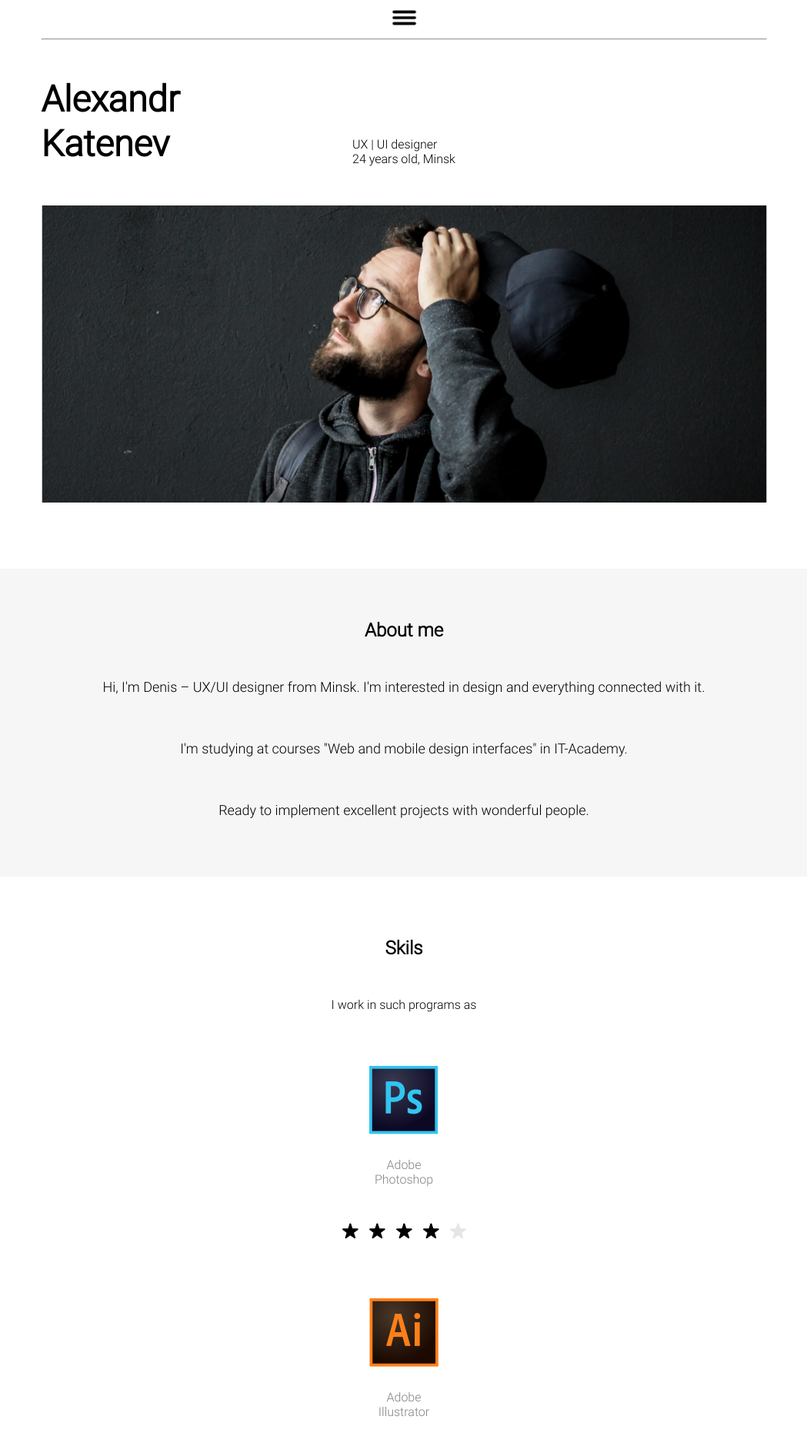
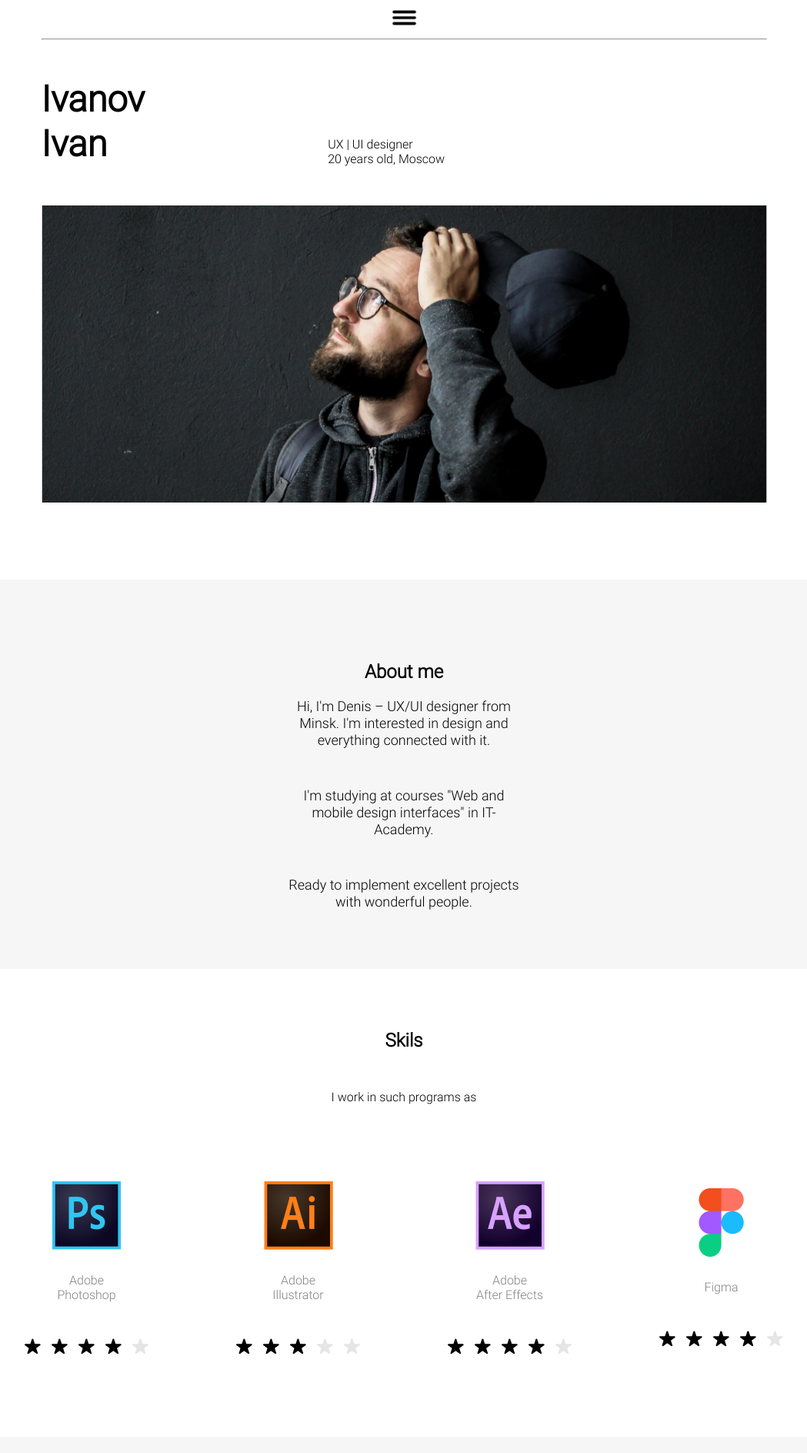
Before and after one commit to goldenmember94/hcp, a plain HTML site: page index.html in a window 1280 px wide. Shown: the top 1888 px of the page at 77% size, without its empty margins (115-1164 px from the left). Drawn offline with Linux system fonts and the light colour scheme.

```diff
--- a/index.html
+++ b/index.html
@@ -19,14 +19,14 @@
 
         <header class="header">
           <div class="header_wrapper-top">
-            <span class="header__logo-text">Alexandr</span>
-            <span class="header__logo-text">Katenev</span>
+            <span class="header__logo-text">Ivanov</span>
+            <span class="header__logo-text">Ivan</span>
           </div>
 
 
           <div class="header__wrapper-description">
             <div class="header__caption">UX | UI designer</div>
-            <div class="header__caption">24 years old, Minsk</div>
+            <div class="header__caption">20 years old, Moscow</div>
           </div>
 
         </header>
@@ -58,8 +58,8 @@
       <section class="about-me">
         <h2 class="about-me__heading">About me</h2>
         <p class="about-me__caption">Hi, I'm Denis – UX/UI designer from Minsk. I'm interested in design and everything connected with it. </p>
-        <p class="about-me__caption"> I'm studying at courses "Web and mobile design interfaces" in IT-Academy.</p>
-        <p class="about-me__caption">Ready to implement excellent projects with wonderful people.</p>
+        <p class="about-me__caption"> I'm studying at courses  "Web and mobile design interfaces" in IT-Academy.</p>
+        <p class="about-me__caption">Ready to implement excellent  projects with wonderful people.</p>
       </section>
 
       <section class="skils-list">
@@ -68,6 +68,8 @@
           <h2 class="skils-list__heading">Skils</h2>
           <div class="skils-list__description-top">I work in such programs as</div>
         </div>
+
+        <div class="skils-list__item-wrapper">
 
           <div class="skils-list__item">
             <div class="skils-list__image">
@@ -128,6 +130,10 @@
             </div>
           </div>
 
+        </div>
+
+
+
       </section>
 
       <section class="portfolio-list">
--- a/style/_about-me.scss
+++ b/style/_about-me.scss
@@ -4,7 +4,7 @@
   flex-direction: column;
   justify-content: center;
   background-color:#F6F6F6;
-  padding-bottom: 46px;
+  padding-bottom: 26px;
   padding-top: 46px;
 }
 
@@ -16,5 +16,16 @@
   text-align: center;
   font-size: 18px;
   line-height: 22px;
-  margin: 29px;
+  box-sizing: border-box;
+  width: 316px;
+  margin: 0 auto;
+  margin-bottom: 50px;
 }
+
+@media (min-width: 1200px) {
+
+  .about-me {
+    padding-top: 86px;
+  }
+
+}
--- a/style/_footer.scss
+++ b/style/_footer.scss
@@ -31,8 +31,10 @@
 }
 
 .footer_links {
+  width: 316px;
   display: flex;
   justify-content: space-around;
+  margin: 0 auto;
   margin-top: 10px;
   margin-bottom: 50px;
 }
@@ -47,3 +49,13 @@
   color: #828282;
 
 }
+
+@media (min-width: 1200px) {
+  .footer__button {
+    margin-bottom: 85px;
+  }
+
+  .footer__button {
+    width: 180px;
+  }
+}
--- a/style/_skils-list.scss
+++ b/style/_skils-list.scss
@@ -48,3 +48,16 @@
 .skils-list__star {
   margin: 7px;
 }
+
+@media (min-width: 1200px) {
+
+  .skils-list__item-wrapper {
+    display: flex;
+    justify-content: center;
+  }
+
+  .skils-list__item {
+    margin: 100px 50px;
+  }
+
+}
--- a/style/_top-block.scss
+++ b/style/_top-block.scss
@@ -21,6 +21,10 @@
 
 @media (min-width: 1200px) {
 
+  .top-block__wrapper {
+    margin-bottom: 100px;
+  }
+
   .top-block__image-wrapper {
     background-image: url('../image/Group\ 2.1\ retina.png');
     width: 943px;
```
Also changed, not shown: style/style.css, 1 other file. Lines whose indentation alone changed are shown as unchanged.
